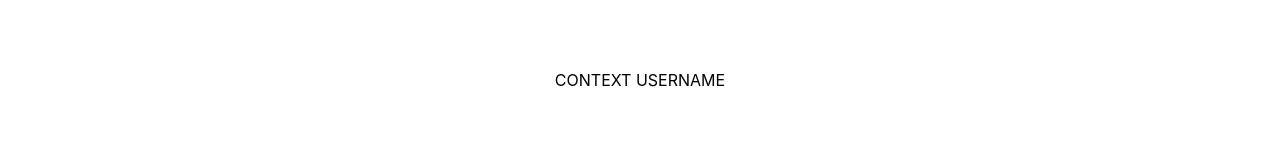
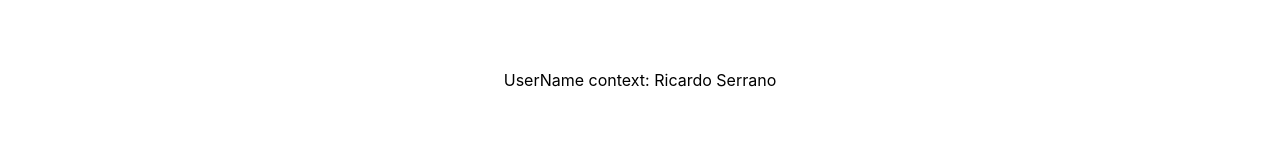
Before and after one commit to RicardoSerrano19/react-hooks-api, a React (Vite) app: page /context/contextUsername in a window 1280 px wide. Shown: the part 412-572 px from the top of the page. Built offline with nearby package versions, Linux system fonts and the light colour scheme.

Commit message:
feat: Add Context for Username

```diff
--- /dev/null
+++ b/src/exercise/useContext/contextHeader.jsx
@@ -0,0 +1,12 @@
+import React from 'react'
+import UserInfo from './contextUserInfo'
+
+function Header() {
+    return (
+        <header>
+            <UserInfo />
+        </header>
+    )
+}
+
+export default Header
--- /dev/null
+++ b/src/exercise/useContext/contextLayout.jsx
@@ -0,0 +1,16 @@
+import React from 'react'
+import Header from './contextHeader'
+
+function Layout({children}) {
+    return (
+        <div>
+            <Header>
+                <main>
+                    {children}
+                </main>
+            </Header>
+        </div>
+    )
+}
+
+export default Layout
--- /dev/null
+++ b/src/exercise/useContext/contextUserInfo.jsx
@@ -0,0 +1,13 @@
+import { useContext } from 'react'
+import { UserContext } from './contextUsername'
+
+function UserInfo() {
+    const userName = useContext(UserContext)
+    return (
+        <span>
+            UserName context: {userName}
+        </span>
+    )
+}
+
+export default UserInfo
--- a/src/exercise/useContext/contextUsername.jsx
+++ b/src/exercise/useContext/contextUsername.jsx
@@ -1,9 +1,17 @@
-import React from 'react'
+import {createContext, useState} from 'react'
+import Layout from './contextLayout'
 
+export const UserContext = createContext('Unknown')
 export default function ContextUsername() {
+    const [userName, setUserName] = useState('Ricardo Serrano');
+
     return (
         <div className='App'>
-            CONTEXT USERNAME
+            <UserContext.Provider value={userName}>
+                <Layout>
+                    Main Content
+                </Layout>
+            </UserContext.Provider>
         </div>
     )
 }
```
